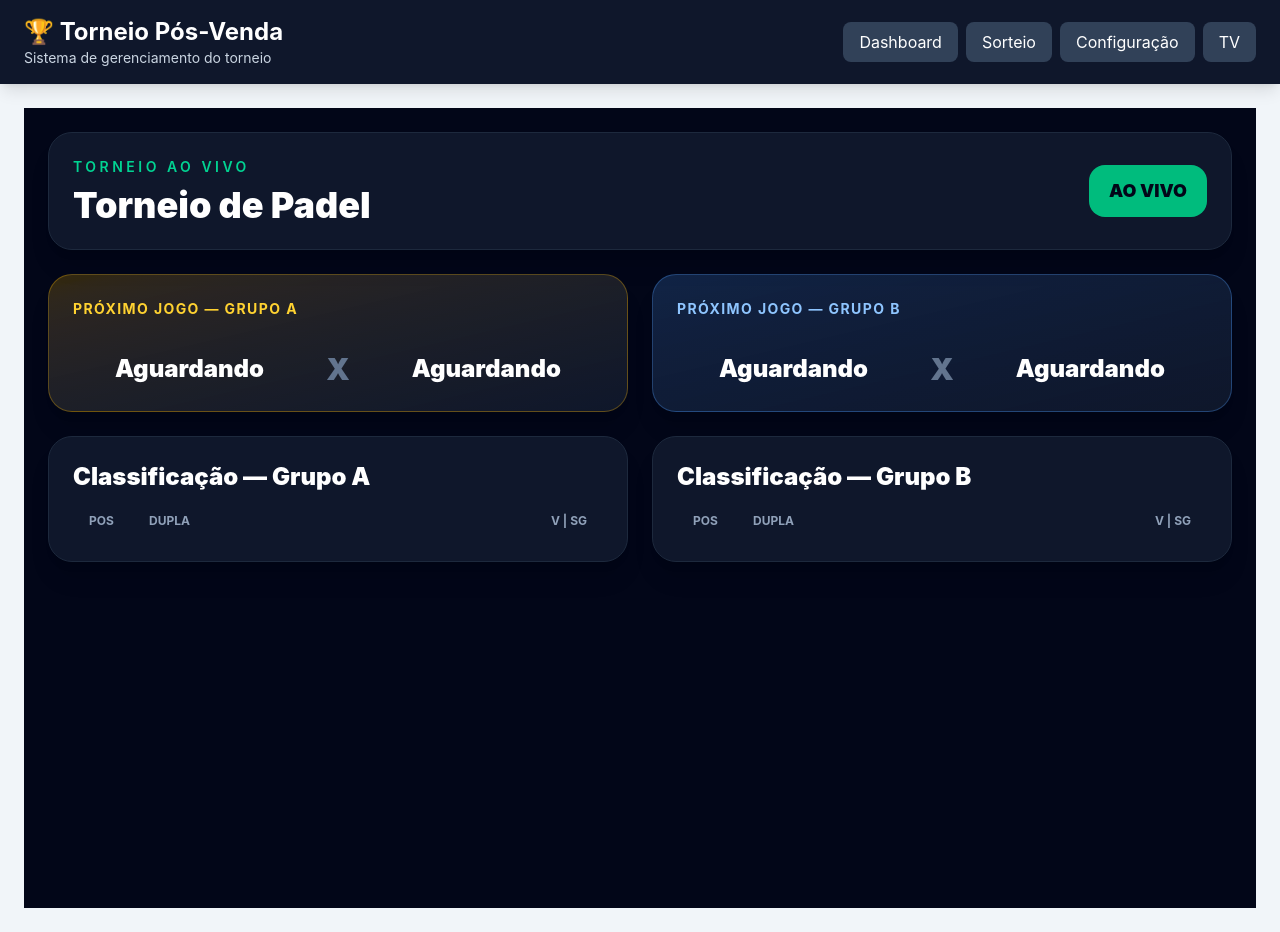
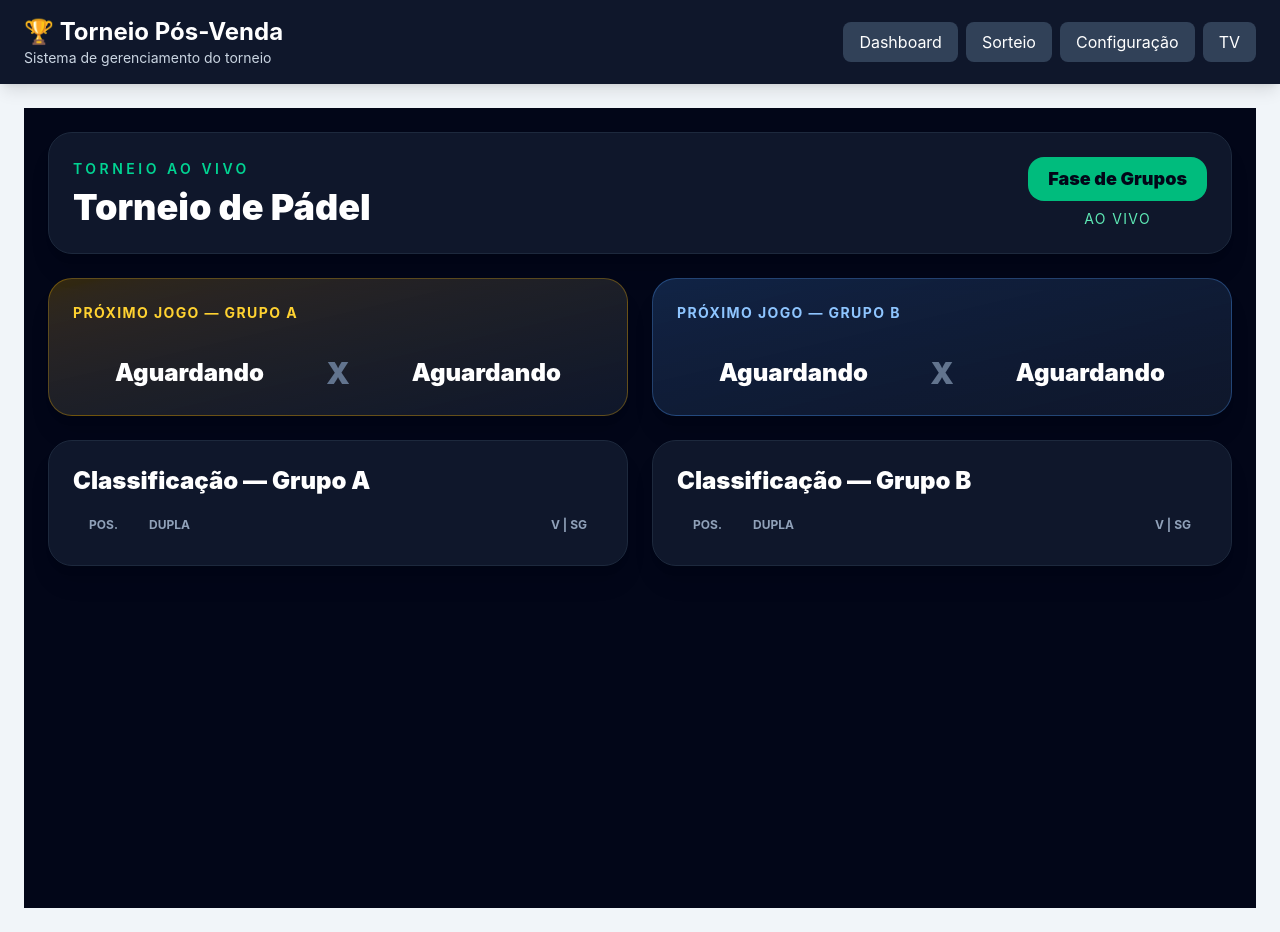
Before and after one commit to cgoliveirane-sketch/torneio-padel, a React (Vite) app: page / in a window 1280 px wide. Both pictures are taken after a click on the button "TV". Built offline with nearby package versions, Linux system fonts and the light colour scheme.

Commit message:
Modo TV com classificacao e fases do torneio

```diff
--- a/src/pages/TvMode.jsx
+++ b/src/pages/TvMode.jsx
@@ -1,13 +1,15 @@
+import { useEffect, useState } from "react";
+
+import { calculateRanking } from "../utils/ranking";
 import { loadTournament } from "../utils/storage";
-import { calculateRanking } from "../utils/ranking";
-import { useEffect, useState } from "react";
+
 export default function TvMode() {
   const [tournament, setTournament] = useState(null);
 
   useEffect(() => {
-  const loadData = () => {
+    function loadData() {
       setTournament(loadTournament());
-  };
+    }
 
     loadData();
 
@@ -15,17 +17,32 @@ useEffect(() => {
 
     return () => clearInterval(interval);
   }, []);
+
   const pendingMatchesA =
-  tournament?.matches?.A?.filter((match) => !match.finished) || [];
+    tournament?.matches?.A?.filter(
+      (match) => !match.finished
+    ) || [];
 
   const pendingMatchesB =
-  tournament?.matches?.B?.filter((match) => !match.finished) || [];
+    tournament?.matches?.B?.filter(
+      (match) => !match.finished
+    ) || [];
 
+  /*
+   * O primeiro jogo pendente é considerado o que está em quadra.
+   * A TV mostra o segundo pendente, que é quem joga depois.
+   * Se houver somente um pendente, ele será mostrado.
+   */
   const nextMatchA =
-  pendingMatchesA[1] || pendingMatchesA[0] || null;
+    pendingMatchesA[1] ||
+    pendingMatchesA[0] ||
+    null;
 
   const nextMatchB =
-  pendingMatchesB[1] || pendingMatchesB[0] || null;
+    pendingMatchesB[1] ||
+    pendingMatchesB[0] ||
+    null;
+
   function getTeam(teamId) {
     if (!teamId) {
       return null;
@@ -36,13 +53,35 @@ const nextMatchB =
       ...(tournament?.groups?.B || []),
     ];
 
-  return allGroupTeams.find((team) => team.id === teamId);
+    return (
+      allGroupTeams.find(
+        (team) => team.id === teamId
+      ) || null
+    );
   }
+
+  function formatTeam(team) {
+    if (!team) {
+      return "Aguardando";
+    }
+
+    return `${team.player1} / ${team.player2}`;
+  }
+
+  function formatBalance(balance) {
+    if (balance > 0) {
+      return `+${balance}`;
+    }
+
+    return balance;
+  }
+
   const homeTeamA = getTeam(nextMatchA?.home);
   const awayTeamA = getTeam(nextMatchA?.away);
 
   const homeTeamB = getTeam(nextMatchB?.home);
   const awayTeamB = getTeam(nextMatchB?.away);
+
   const rankingA = calculateRanking(
     tournament?.groups?.A || [],
     tournament?.matches?.A || []
@@ -52,6 +91,132 @@ const rankingB = calculateRanking(
     tournament?.groups?.B || [],
     tournament?.matches?.B || []
   );
+
+  const quarterFinals =
+    tournament?.quarterFinals || [];
+
+  const semifinals =
+    tournament?.semifinals || [];
+
+  const finalMatch =
+    tournament?.finalMatch || [];
+
+  let currentPhase = "groups";
+
+  if (tournament?.champion) {
+    currentPhase = "champion";
+  } else if (finalMatch.length > 0) {
+    currentPhase = "final";
+  } else if (semifinals.length > 0) {
+    currentPhase = "semifinals";
+  } else if (quarterFinals.length > 0) {
+    currentPhase = "quarterFinals";
+  }
+
+  const phaseTitle = {
+    groups: "Fase de Grupos",
+    quarterFinals: "Quartas de Final",
+    semifinals: "Semifinais",
+    final: "Final",
+    champion: "Campeões",
+  }[currentPhase];
+
+  const isGroupStage =
+    currentPhase === "groups";
+
+  const isQuarterFinals =
+    currentPhase === "quarterFinals";
+
+  const isSemifinals =
+    currentPhase === "semifinals";
+
+  const isFinal =
+    currentPhase === "final";
+
+  const isChampion =
+    currentPhase === "champion";
+
+  function renderKnockoutMatch(match) {
+    if (!match) {
+      return null;
+    }
+
+    const homeWon =
+      match.finished &&
+      Number(match.scoreHome) >
+        Number(match.scoreAway);
+
+    const awayWon =
+      match.finished &&
+      Number(match.scoreAway) >
+        Number(match.scoreHome);
+
+    return (
+      <div
+        key={match.id}
+        className={
+          match.finished
+            ? "rounded-3xl border border-emerald-500/40 bg-emerald-500/10 p-6 shadow-xl"
+            : "rounded-3xl border border-slate-700 bg-slate-900 p-6 shadow-xl"
+        }
+      >
+        <div className="mb-5 flex items-center justify-between">
+          <span className="text-lg font-black text-emerald-400">
+            {match.id}
+          </span>
+
+          <span className="text-sm font-bold uppercase tracking-wider text-slate-400">
+            {match.finished
+              ? "Finalizado"
+              : "Próximo jogo"}
+          </span>
+        </div>
+
+        <div className="grid grid-cols-[1fr_auto_1fr] items-center gap-5 text-center">
+          <div>
+            <p
+              className={
+                homeWon
+                  ? "text-2xl font-black text-emerald-400"
+                  : "text-2xl font-black"
+              }
+            >
+              {match.home}
+            </p>
+
+            {match.finished && (
+              <p className="mt-3 text-4xl font-black">
+                {match.scoreHome}
+              </p>
+            )}
+          </div>
+
+          <div className="text-3xl font-black text-slate-500">
+            X
+          </div>
+
+          <div>
+            <p
+              className={
+                awayWon
+                  ? "text-2xl font-black text-emerald-400"
+                  : "text-2xl font-black"
+              }
+            >
+              {match.away}
+            </p>
+
+            {match.finished && (
+              <p className="mt-3 text-4xl font-black">
+                {match.scoreAway}
+              </p>
+            )}
+          </div>
+        </div>
+      </div>
+    );
+  }
+
   return (
     <div className="min-h-screen bg-slate-950 p-6 text-white">
       <div className="mx-auto max-w-7xl space-y-6">
@@ -62,15 +227,23 @@ const rankingB = calculateRanking(
             </p>
 
             <h1 className="mt-2 text-4xl font-black">
-              Torneio de Padel
+              Torneio de Pádel
             </h1>
           </div>
 
-          <div className="rounded-2xl bg-emerald-500 px-5 py-3 text-lg font-black text-slate-950">
-            AO VIVO
+          <div className="text-center">
+            <div className="rounded-2xl bg-emerald-500 px-5 py-2 text-lg font-black text-slate-950">
+              {phaseTitle}
+            </div>
+
+            <div className="mt-2 text-sm uppercase tracking-widest text-emerald-300">
+              Ao vivo
+            </div>
           </div>
         </header>
 
+        {isGroupStage && (
+          <>
             <section className="grid gap-6 lg:grid-cols-2">
               <div className="rounded-3xl border border-amber-400/30 bg-gradient-to-br from-amber-400/20 to-slate-900 p-6 shadow-xl">
                 <p className="text-sm font-bold uppercase tracking-widest text-amber-300">
@@ -78,25 +251,17 @@ const rankingB = calculateRanking(
                 </p>
 
                 <div className="mt-8 grid grid-cols-[1fr_auto_1fr] items-center gap-5 text-center">
-              <div>
                   <p className="text-2xl font-black">
-  {homeTeamA
-    ? `${homeTeamA.player1} / ${homeTeamA.player2}`
-    : "Aguardando"}
+                    {formatTeam(homeTeamA)}
                   </p>
-              </div>
 
                   <div className="text-3xl font-black text-slate-500">
                     X
                   </div>
 
-              <div>
                   <p className="text-2xl font-black">
-  {awayTeamA
-    ? `${awayTeamA.player1} / ${awayTeamA.player2}`
-    : "Aguardando"}
+                    {formatTeam(awayTeamA)}
                   </p>
-              </div>
                 </div>
               </div>
 
@@ -106,111 +271,156 @@ const rankingB = calculateRanking(
                 </p>
 
                 <div className="mt-8 grid grid-cols-[1fr_auto_1fr] items-center gap-5 text-center">
-              <div>
                   <p className="text-2xl font-black">
-  {homeTeamB
-    ? `${homeTeamB.player1} / ${homeTeamB.player2}`
-    : "Aguardando"}
+                    {formatTeam(homeTeamB)}
                   </p>
-              </div>
 
                   <div className="text-3xl font-black text-slate-500">
                     X
                   </div>
 
-              <div>
                   <p className="text-2xl font-black">
-  {awayTeamB
-    ? `${awayTeamB.player1} / ${awayTeamB.player2}`
-    : "Aguardando"}
+                    {formatTeam(awayTeamB)}
                   </p>
-              </div>
                 </div>
               </div>
             </section>
 
             <section className="grid gap-6 lg:grid-cols-2">
-  {/* GRUPO A */}
               <div className="rounded-3xl border border-slate-800 bg-slate-900 p-6 shadow-xl">
                 <h2 className="text-2xl font-black">
                   Classificação — Grupo A
                 </h2>
 
-    <div className="mt-5 space-y-3">
-      <div className="grid grid-cols-[60px_1fr_80px] mb-2 px-4 text-xs font-bold uppercase text-slate-400">
-  <span>Pos</span>
+                <div className="mb-2 mt-5 grid grid-cols-[60px_1fr_100px] px-4 text-xs font-bold uppercase text-slate-400">
+                  <span>Pos.</span>
                   <span>Dupla</span>
-  <span className="text-right">V | SG</span>
+                  <span className="text-right">
+                    V | SG
+                  </span>
                 </div>
-      {rankingA.map((item, index) => {
-        const team = getTeam(item.teamId || item.id);
-        console.log("RANKING A:", rankingA);
-console.log("RANKING B:", rankingB);
 
-        return (
+                <div className="space-y-3">
+                  {rankingA.map(
+                    (item, index) => (
                       <div
-            key={item.teamId || item.id || index}
-            className="grid grid-cols-[60px_1fr_80px] items-center rounded-2xl bg-slate-800 px-4 py-3"
+                        key={item.id}
+                        className={`grid grid-cols-[60px_1fr_100px] items-center rounded-2xl border px-4 py-3 ${
+                          index < 4
+                            ? "border-emerald-500/30 bg-slate-800"
+                            : "border-red-500/30 bg-slate-800"
+                        }`}
                       >
                         <span className="font-black text-emerald-400">
                           {index + 1}º
                         </span>
 
                         <span className="font-semibold">
-              {item.players ||
-                (team
-                  ? `${team.player1} / ${team.player2}`
-                  : "Equipe")}
+                          {item.players}
                         </span>
 
                         <span className="text-right font-black">
-  {item.wins}V | {item.balance > 0 ? "+" : ""}{item.balance}
+                          {item.wins}V |{" "}
+                          {formatBalance(
+                            item.balance
+                          )}
                         </span>
                       </div>
-        );
-      })}
+                    )
+                  )}
                 </div>
               </div>
 
-  {/* GRUPO B */}
               <div className="rounded-3xl border border-slate-800 bg-slate-900 p-6 shadow-xl">
                 <h2 className="text-2xl font-black">
                   Classificação — Grupo B
                 </h2>
-    <div className="mt-5 space-y-3">
-      <div className="grid grid-cols-[60px_1fr_80px] mb-2 px-4 text-xs font-bold uppercase text-slate-400">
-  <span>Pos</span>
+
+                <div className="mb-2 mt-5 grid grid-cols-[60px_1fr_100px] px-4 text-xs font-bold uppercase text-slate-400">
+                  <span>Pos.</span>
                   <span>Dupla</span>
-  <span className="text-right">V | SG</span>
+                  <span className="text-right">
+                    V | SG
+                  </span>
                 </div>
-      {rankingB.map((item, index) => {
-        const team = getTeam(item.teamId || item.id);
 
-        return (
+                <div className="space-y-3">
+                  {rankingB.map(
+                    (item, index) => (
                       <div
-            key={item.teamId || item.id || index}
-            className="grid grid-cols-[60px_1fr_80px] items-center rounded-2xl bg-slate-800 px-4 py-3"
+                        key={item.id}
+                        className={`grid grid-cols-[60px_1fr_100px] items-center rounded-2xl border px-4 py-3 ${
+                          index < 4
+                            ? "border-emerald-500/30 bg-slate-800"
+                            : "border-red-500/30 bg-slate-800"
+                        }`}
                       >
                         <span className="font-black text-emerald-400">
                           {index + 1}º
                         </span>
 
                         <span className="font-semibold">
-              {item.players ||
-                (team
-                  ? `${team.player1} / ${team.player2}`
-                  : "Equipe")}
+                          {item.players}
                         </span>
 
                         <span className="text-right font-black">
-  {item.wins}V | {item.balance > 0 ? "+" : ""}{item.balance}
+                          {item.wins}V |{" "}
+                          {formatBalance(
+                            item.balance
+                          )}
                         </span>
                       </div>
-        );
-      })}
+                    )
+                  )}
                 </div>
               </div>
             </section>
+          </>
+        )}
+
+        {isQuarterFinals && (
+          <section className="grid gap-6 lg:grid-cols-2">
+            {quarterFinals.map(
+              renderKnockoutMatch
+            )}
+          </section>
+        )}
+
+        {isSemifinals && (
+          <section className="grid gap-6 lg:grid-cols-2">
+            {semifinals.map(
+              renderKnockoutMatch
+            )}
+          </section>
+        )}
+
+        {isFinal && (
+          <section className="mx-auto max-w-4xl">
+            {finalMatch.map(
+              renderKnockoutMatch
+            )}
+          </section>
+        )}
+
+        {isChampion && (
+          <section className="rounded-3xl border border-amber-300 bg-gradient-to-br from-amber-300 via-yellow-100 to-white p-10 text-center text-slate-950 shadow-2xl">
+            <div className="text-8xl">
+              🏆
+            </div>
+
+            <p className="mt-5 text-sm font-black uppercase tracking-[0.35em] text-amber-700">
+              Campeões do torneio
+            </p>
+
+            <h2 className="mt-5 text-5xl font-black">
+              {tournament.champion}
+            </h2>
+
+            <div className="mt-8 text-5xl">
+              🥇 🎉
+            </div>
+          </section>
+        )}
       </div>
     </div>
   );
```
Lines whose indentation alone changed are shown as unchanged.
